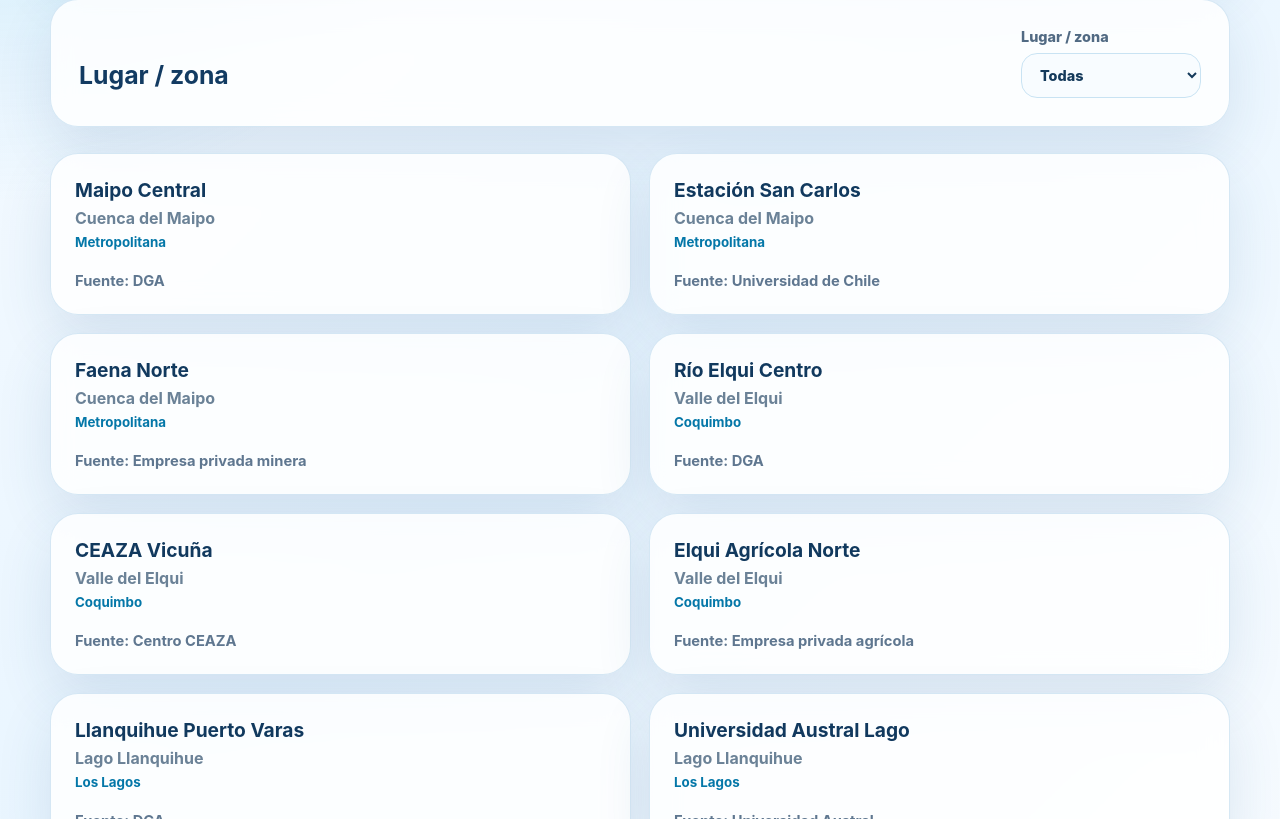
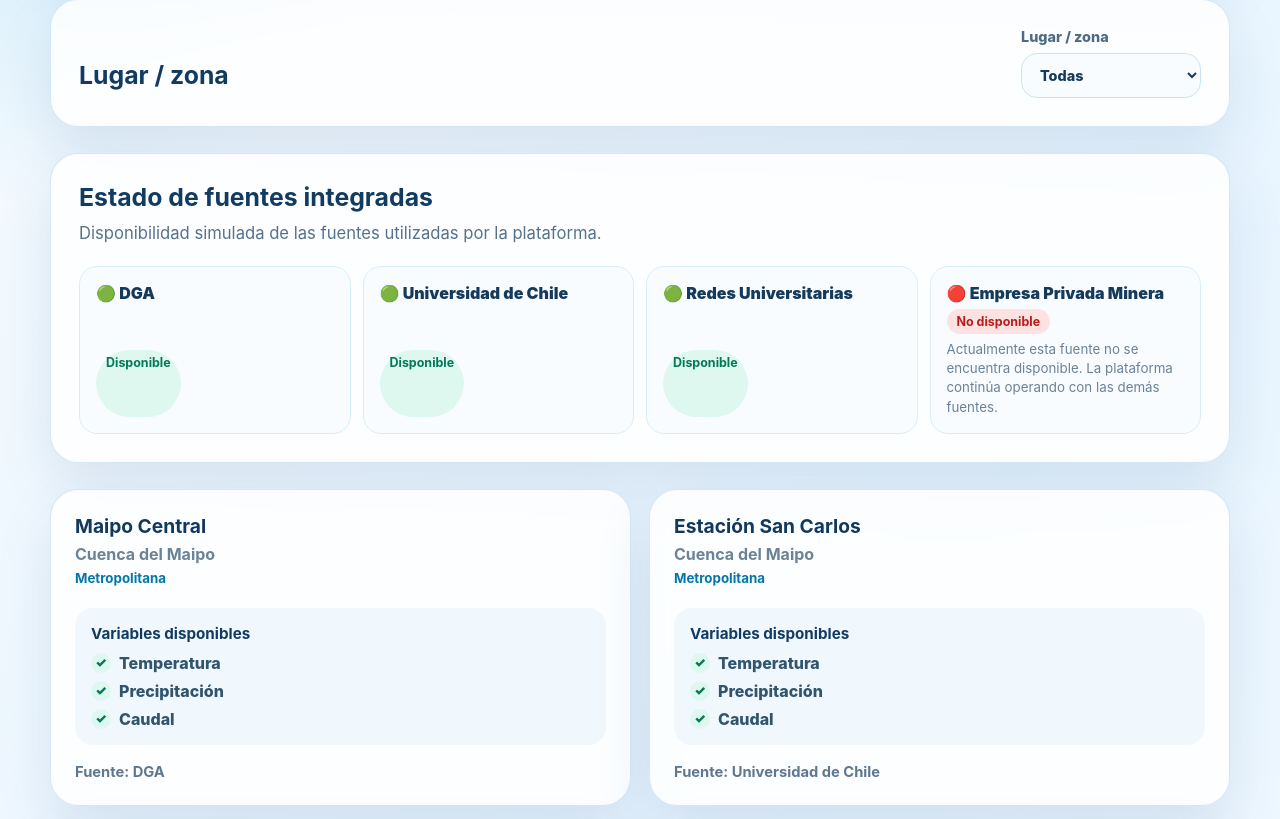
Before and after one commit to vicentekrebs/GPTI, a React (Vite) app: page /estaciones in a window 1280 px wide. Shown: the part 341-1160 px from the top of the page. Built offline with nearby package versions, Linux system fonts and the light colour scheme.

Commit message:
Add station availability indicators

```diff
--- a/src/App.css
+++ b/src/App.css
@@ -82,3 +82,25 @@ tbody tr:hover { background: #f7fcff; }
 .comparison-insight p + p { margin-top: 8px; }
 
 @media (max-width: 620px) { .day-selector button { flex: 1 1 42%; } .day-selector.compact button { flex: 1 1 22%; } .comparison-chart { min-height: 440px; } }
+
+.sources-status-panel { display: grid; gap: 18px; border: 1px solid rgba(111, 174, 215, 0.28); border-radius: 28px; padding: 28px; background: rgba(255, 255, 255, 0.84); box-shadow: 0 22px 55px rgba(34, 84, 128, 0.12); backdrop-filter: blur(14px); }
+.sources-status-panel h2 { margin-bottom: 8px; font-size: 1.55rem; }
+.sources-status-panel p { margin-bottom: 0; color: #58718b; font-size: 1.04rem; line-height: 1.65; }
+.sources-status-list { display: grid; grid-template-columns: repeat(auto-fit, minmax(220px, 1fr)); gap: 12px; }
+.source-status { display: grid; gap: 6px; border: 1px solid #d9edf8; border-radius: 18px; padding: 16px; background: #f8fcff; }
+.source-status span { color: #153a5b; font-weight: 900; }
+.source-status strong { width: fit-content; border-radius: 999px; padding: 5px 10px; font-size: .78rem; }
+.source-status.available strong { color: #047857; background: #dff8ef; }
+.source-status.unavailable strong { color: #b91c1c; background: #fee2e2; }
+.source-status small { color: #6b8297; line-height: 1.45; }
+.station-variables { border-radius: 18px; padding: 16px; background: #f1f8fd; }
+.station-variables h4 { margin: 0 0 10px; color: #123b62; font-size: .95rem; }
+.station-variables ul { display: grid; gap: 8px; margin: 0; padding: 0; list-style: none; }
+.station-variables li { display: flex; align-items: center; gap: 8px; color: #31556f; font-weight: 850; }
+.station-variables li span { display: inline-flex; align-items: center; justify-content: center; width: 20px; height: 20px; border-radius: 999px; font-size: .8rem; font-weight: 950; }
+.station-variables li.available span { color: #047857; background: #dff8ef; }
+.station-variables li.unavailable { color: #8aa0b3; }
+.station-variables li.unavailable span { color: #b91c1c; background: #fee2e2; }
+.update-date, .update-relative { display: block; }
+.update-date { color: #0e3a61; font-weight: 900; }
+.update-relative { margin-top: 4px; color: #6b8297; font-size: .88rem; }
--- a/src/data/hydroData.js
+++ b/src/data/hydroData.js
@@ -7,15 +7,22 @@ export const configuracionVariables = {
 };
 
 export const estaciones = [
-  { id: 1, nombre: 'Maipo Central', zona: 'Cuenca del Maipo', region: 'Metropolitana', fuente: 'DGA', temperatura: 14.2, precipitacion: 4.8, caudal: 39.1, ultimaActualizacion: 'Hace 5 min', estadoDatos: 'Actualizado' },
-  { id: 2, nombre: 'Estación San Carlos', zona: 'Cuenca del Maipo', region: 'Metropolitana', fuente: 'Universidad de Chile', temperatura: 14.8, precipitacion: 5.1, caudal: 40.4, ultimaActualizacion: 'Hace 8 min', estadoDatos: 'Actualizado' },
-  { id: 3, nombre: 'Faena Norte', zona: 'Cuenca del Maipo', region: 'Metropolitana', fuente: 'Empresa privada minera', temperatura: 13.9, precipitacion: 4.3, caudal: 37.8, ultimaActualizacion: 'Hace 3 min', estadoDatos: 'Actualizado' },
-  { id: 4, nombre: 'Río Elqui Centro', zona: 'Valle del Elqui', region: 'Coquimbo', fuente: 'DGA', temperatura: 20.2, precipitacion: 1.8, caudal: 14.7, ultimaActualizacion: 'Hace 12 min', estadoDatos: 'Actualizado' },
-  { id: 5, nombre: 'CEAZA Vicuña', zona: 'Valle del Elqui', region: 'Coquimbo', fuente: 'Centro CEAZA', temperatura: 20.6, precipitacion: 1.5, caudal: 13.9, ultimaActualizacion: 'Hace 18 min', estadoDatos: 'Actualizado' },
-  { id: 6, nombre: 'Elqui Agrícola Norte', zona: 'Valle del Elqui', region: 'Coquimbo', fuente: 'Empresa privada agrícola', temperatura: 21.1, precipitacion: 1.2, caudal: 12.8, ultimaActualizacion: 'Ayer 18:20', estadoDatos: 'Desactualizado' },
-  { id: 7, nombre: 'Llanquihue Puerto Varas', zona: 'Lago Llanquihue', region: 'Los Lagos', fuente: 'DGA', temperatura: 11.9, precipitacion: 18.6, caudal: 78.1, ultimaActualizacion: 'Hace 10 min', estadoDatos: 'Actualizado' },
-  { id: 8, nombre: 'Universidad Austral Lago', zona: 'Lago Llanquihue', region: 'Los Lagos', fuente: 'Universidad Austral', temperatura: 12.3, precipitacion: 20.1, caudal: 81.4, ultimaActualizacion: 'Hace 22 min', estadoDatos: 'Actualizado' },
-  { id: 9, nombre: 'Operador Turístico Sur', zona: 'Lago Llanquihue', region: 'Los Lagos', fuente: 'Empresa privada turística', temperatura: 11.5, precipitacion: 0, caudal: 0, ultimaActualizacion: 'Sin registro reciente', estadoDatos: 'Sin datos' },
+  { id: 1, nombre: 'Maipo Central', zona: 'Cuenca del Maipo', region: 'Metropolitana', fuente: 'DGA', temperatura: 14.2, precipitacion: 4.8, caudal: 39.1, variablesMonitoreadas: ['Temperatura', 'Precipitación', 'Caudal'], ultimaActualizacion: 'Hace 5 min', ultimaActualizacionExacta: '17/06/2026 09:25', estadoDatos: 'Actualizado' },
+  { id: 2, nombre: 'Estación San Carlos', zona: 'Cuenca del Maipo', region: 'Metropolitana', fuente: 'Universidad de Chile', temperatura: 14.8, precipitacion: 5.1, caudal: 40.4, variablesMonitoreadas: ['Temperatura', 'Precipitación', 'Caudal'], ultimaActualizacion: 'Hace 8 min', ultimaActualizacionExacta: '17/06/2026 09:22', estadoDatos: 'Actualizado' },
+  { id: 3, nombre: 'Faena Norte', zona: 'Cuenca del Maipo', region: 'Metropolitana', fuente: 'Empresa privada minera', temperatura: 13.9, precipitacion: 4.3, caudal: 37.8, variablesMonitoreadas: ['Temperatura', 'Precipitación'], ultimaActualizacion: 'Hace 3 min', ultimaActualizacionExacta: '17/06/2026 09:27', estadoDatos: 'Actualizado' },
+  { id: 4, nombre: 'Río Elqui Centro', zona: 'Valle del Elqui', region: 'Coquimbo', fuente: 'DGA', temperatura: 20.2, precipitacion: 1.8, caudal: 14.7, variablesMonitoreadas: ['Temperatura', 'Precipitación', 'Caudal'], ultimaActualizacion: 'Hace 12 min', ultimaActualizacionExacta: '17/06/2026 09:18', estadoDatos: 'Actualizado' },
+  { id: 5, nombre: 'CEAZA Vicuña', zona: 'Valle del Elqui', region: 'Coquimbo', fuente: 'Centro CEAZA', temperatura: 20.6, precipitacion: 1.5, caudal: 13.9, variablesMonitoreadas: ['Temperatura', 'Precipitación'], ultimaActualizacion: 'Hace 18 min', ultimaActualizacionExacta: '17/06/2026 09:12', estadoDatos: 'Actualizado' },
+  { id: 6, nombre: 'Elqui Agrícola Norte', zona: 'Valle del Elqui', region: 'Coquimbo', fuente: 'Empresa privada agrícola', temperatura: 21.1, precipitacion: 1.2, caudal: 12.8, variablesMonitoreadas: ['Temperatura', 'Caudal'], ultimaActualizacion: 'Ayer 18:20', ultimaActualizacionExacta: '16/06/2026 18:20', estadoDatos: 'Desactualizado' },
+  { id: 7, nombre: 'Llanquihue Puerto Varas', zona: 'Lago Llanquihue', region: 'Los Lagos', fuente: 'DGA', temperatura: 11.9, precipitacion: 18.6, caudal: 78.1, variablesMonitoreadas: ['Temperatura', 'Precipitación', 'Caudal'], ultimaActualizacion: 'Hace 10 min', ultimaActualizacionExacta: '17/06/2026 09:20', estadoDatos: 'Actualizado' },
+  { id: 8, nombre: 'Universidad Austral Lago', zona: 'Lago Llanquihue', region: 'Los Lagos', fuente: 'Universidad Austral', temperatura: 12.3, precipitacion: 20.1, caudal: 81.4, variablesMonitoreadas: ['Temperatura', 'Precipitación', 'Caudal'], ultimaActualizacion: 'Hace 22 min', ultimaActualizacionExacta: '17/06/2026 09:08', estadoDatos: 'Actualizado' },
+  { id: 9, nombre: 'Operador Turístico Sur', zona: 'Lago Llanquihue', region: 'Los Lagos', fuente: 'Empresa privada turística', temperatura: 11.5, precipitacion: 0, caudal: 0, variablesMonitoreadas: ['Temperatura'], ultimaActualizacion: 'Sin registro reciente', ultimaActualizacionExacta: 'Sin fecha disponible', estadoDatos: 'Sin datos' },
+];
+
+export const fuentesIntegradas = [
+  { nombre: 'DGA', disponible: true },
+  { nombre: 'Universidad de Chile', disponible: true },
+  { nombre: 'Redes Universitarias', disponible: true },
+  { nombre: 'Empresa Privada Minera', disponible: false },
 ];
 
 export const zonasComparacion = ['Cuenca del Maipo', 'Valle del Elqui', 'Lago Llanquihue'];
--- a/src/pages/Comparacion.jsx
+++ b/src/pages/Comparacion.jsx
@@ -87,6 +87,7 @@ function Comparacion() {
       minimo: Math.min(...valores),
       maximo: Math.max(...valores),
       ultimaActualizacion: estacion.ultimaActualizacion,
+      ultimaActualizacionExacta: estacion.ultimaActualizacionExacta,
     };
   }), [datosHorarios, estacionesZona]);
 
@@ -140,7 +141,7 @@ function Comparacion() {
         <div className="table-wrapper comparison-table">
           <table>
             <thead><tr><th>Fuente</th><th>Estación</th><th>Promedio diario</th><th>Mínimo diario</th><th>Máximo diario</th><th>Última actualización</th></tr></thead>
-            <tbody>{resumenEstaciones.map((fila) => <tr key={`${fila.fuente}-${fila.estacion}`}><td>{fila.fuente}</td><td>{fila.estacion}</td><td>{formatearNumero(fila.promedio)} {configuracion.unidad}</td><td>{formatearNumero(fila.minimo)} {configuracion.unidad}</td><td>{formatearNumero(fila.maximo)} {configuracion.unidad}</td><td>{fila.ultimaActualizacion}</td></tr>)}</tbody>
+            <tbody>{resumenEstaciones.map((fila) => <tr key={`${fila.fuente}-${fila.estacion}`}><td>{fila.fuente}</td><td>{fila.estacion}</td><td>{formatearNumero(fila.promedio)} {configuracion.unidad}</td><td>{formatearNumero(fila.minimo)} {configuracion.unidad}</td><td>{formatearNumero(fila.maximo)} {configuracion.unidad}</td><td><span className="update-date">{fila.ultimaActualizacionExacta}</span><span className="update-relative">{fila.ultimaActualizacion}</span></td></tr>)}</tbody>
           </table>
         </div>
 
--- a/src/pages/Estaciones.jsx
+++ b/src/pages/Estaciones.jsx
@@ -1,5 +1,5 @@
 import { useMemo, useState } from 'react';
-import { estaciones } from '../data/hydroData.js';
+import { estaciones, fuentesIntegradas, variablesDisponibles } from '../data/hydroData.js';
 
 function Estaciones() {
   const [zona, setZona] = useState('Todas');
@@ -34,6 +34,24 @@ function Estaciones() {
         </div>
       </section>
 
+      <section className="sources-status-panel" aria-label="Estado de fuentes integradas">
+        <div>
+          <h2>Estado de fuentes integradas</h2>
+          <p>Disponibilidad simulada de las fuentes utilizadas por la plataforma.</p>
+        </div>
+        <div className="sources-status-list">
+          {fuentesIntegradas.map((fuente) => (
+            <div className={`source-status ${fuente.disponible ? 'available' : 'unavailable'}`} key={fuente.nombre}>
+              <span>{fuente.disponible ? '🟢' : '🔴'} {fuente.nombre}</span>
+              <strong>{fuente.disponible ? 'Disponible' : 'No disponible'}</strong>
+              {!fuente.disponible && (
+                <small>Actualmente esta fuente no se encuentra disponible. La plataforma continúa operando con las demás fuentes.</small>
+              )}
+            </div>
+          ))}
+        </div>
+      </section>
+
       <section className="stations-grid" aria-label="Listado de estaciones disponibles">
         {estacionesFiltradas.length > 0 ? (
           estacionesFiltradas.map((estacion) => (
@@ -44,6 +62,20 @@ function Estaciones() {
                   <span>{estacion.zona}</span>
                   <small>{estacion.region}</small>
                 </div>
+              </div>
+              <div className="station-variables" aria-label={`Variables disponibles en ${estacion.nombre}`}>
+                <h4>Variables disponibles</h4>
+                <ul>
+                  {variablesDisponibles.map((variable) => {
+                    const disponible = estacion.variablesMonitoreadas.includes(variable);
+                    return (
+                      <li className={disponible ? 'available' : 'unavailable'} key={variable}>
+                        <span aria-hidden="true">{disponible ? '✓' : '✗'}</span>
+                        {variable}
+                      </li>
+                    );
+                  })}
+                </ul>
               </div>
               <p className="last-update">Fuente: {estacion.fuente}</p>
             </article>
```
